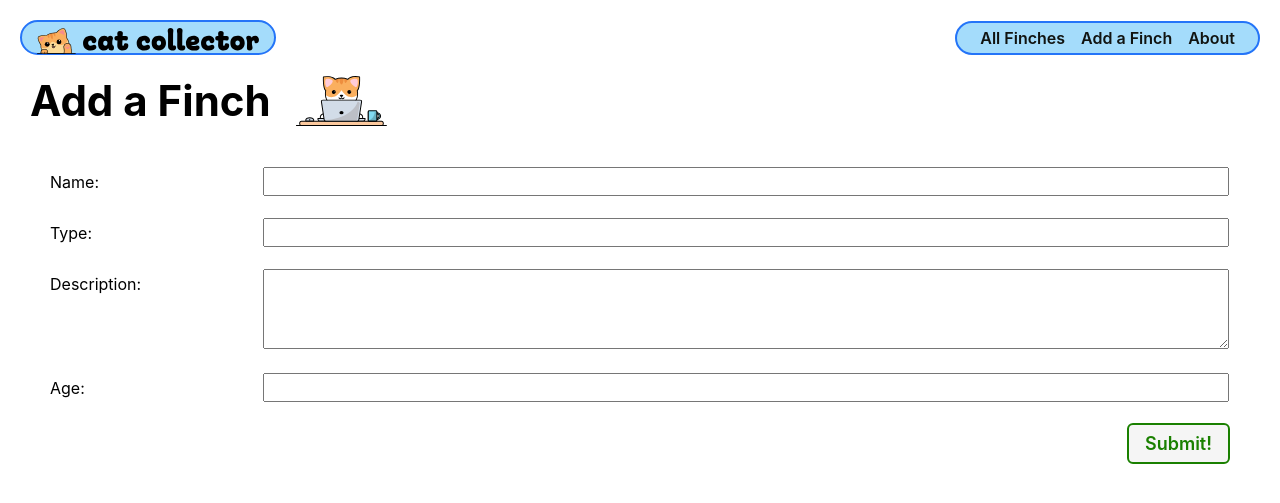
After one commit to venmorr/finch-finder, a Django app: page /finches/create/ in a window 1280 px wide. The commit adds this page. Shown: the top 503 px of the page. Run offline with Django 4.2, Linux system fonts and the light colour scheme.

Commit message:
add add finch form

```diff
--- /dev/null
+++ b/main_app/static/css/form.css
@@ -0,0 +1,39 @@
+.form-container {
+  display: flex;
+  flex-direction: column;
+  width: 100%;
+}
+
+table {
+  padding: 0 40px;
+  width: 100%;
+  border-spacing: 0 20px;
+}
+
+th {
+  text-align: left;
+  padding: 6px 20px 0 0;
+  font-weight: normal;
+  vertical-align: top;
+  font-size: var(--font-reg);
+}
+
+td {
+  max-width: 60%;
+}
+
+td > * {
+  width: 100%;
+  padding: 2px 4px;
+  font-size: var(--font-l);
+}
+
+td > textarea {
+  height: calc(4 * var(--font-l) + 8px);
+  font-family: inherit;
+}
+
+.btn {
+  align-self: flex-end;
+  margin-right: 40px;
+}
--- a/main_app/templates/base.html
+++ b/main_app/templates/base.html
@@ -27,8 +27,9 @@
     </div>
     <nav>
       <ul>
-        <li><a href="/finches">All Finches</a></li>
-        <li><a href="/about">About</a></li>
+        <li><a href="{% url 'finch-index' %}">All Finches</a></li>
+        <li><a href="{% url 'finch-create' %}">Add a Finch</a></li>
+        <li><a href="{% url 'about' %}">About</a></li>
       </ul>
     </nav>
   </header>
--- a/main_app/templates/finches/index.html
+++ b/main_app/templates/finches/index.html
@@ -22,7 +22,7 @@
 <section class="card-container">
   {% for finch in finches %}
     <div class="card">
-      <a href="/finches/{{ finch.id }}">
+      <a href="{% url 'finch-detail' finch.id %}">
         <div class="card-content">
           <div class="card-img-container">
             <img
--- /dev/null
+++ b/main_app/templates/main_app/finch_form.html
@@ -0,0 +1,22 @@
+{% extends 'base.html' %}
+{% load static %}
+
+{% block head %}
+<link rel="stylesheet" type="text/css" href="{% static 'css/form.css' %}"/>
+{% endblock %}
+
+{% block content %}
+
+<div class="page-header">
+  <h1>Add a Finch</h1>
+  <img src="{% static 'images/nerd-finch.svg' %}" alt="A finch using a computer"/>
+</div>
+<form action="" method="post" class="form-container">
+  {% csrf_token %}
+  <table>
+    {{ form.as_table }}
+  </table>
+  <button type="submit" class="btn submit">Submit!</button>
+</form>
+
+{% endblock %}
--- a/main_app/urls.py
+++ b/main_app/urls.py
@@ -6,4 +6,5 @@ urlpatterns = [
   path('about/', views.about, name='about'),
   path('finches/', views.finch_index, name='finch-index'),
   path('finches/<int:finch_id>/', views.finch_detail, name='finch-detail'),
+  path('finches/create/', views.FinchCreate.as_view(), name='finch-create'),
 ]
--- a/main_app/views.py
+++ b/main_app/views.py
@@ -1,4 +1,5 @@
 from django.shortcuts import render
+from django.views.generic.edit import CreateView
 from .models import Finch
 
 # Define the home view
@@ -15,3 +16,7 @@ def finch_index(request):
 def finch_detail(request, finch_id):
   finch = Finch.objects.get(id=finch_id)
   return render(request, 'finches/detail.html', { 'finch': finch })
+
+class FinchCreate(CreateView):
+  model = Finch
+  fields = '__all__'
```
